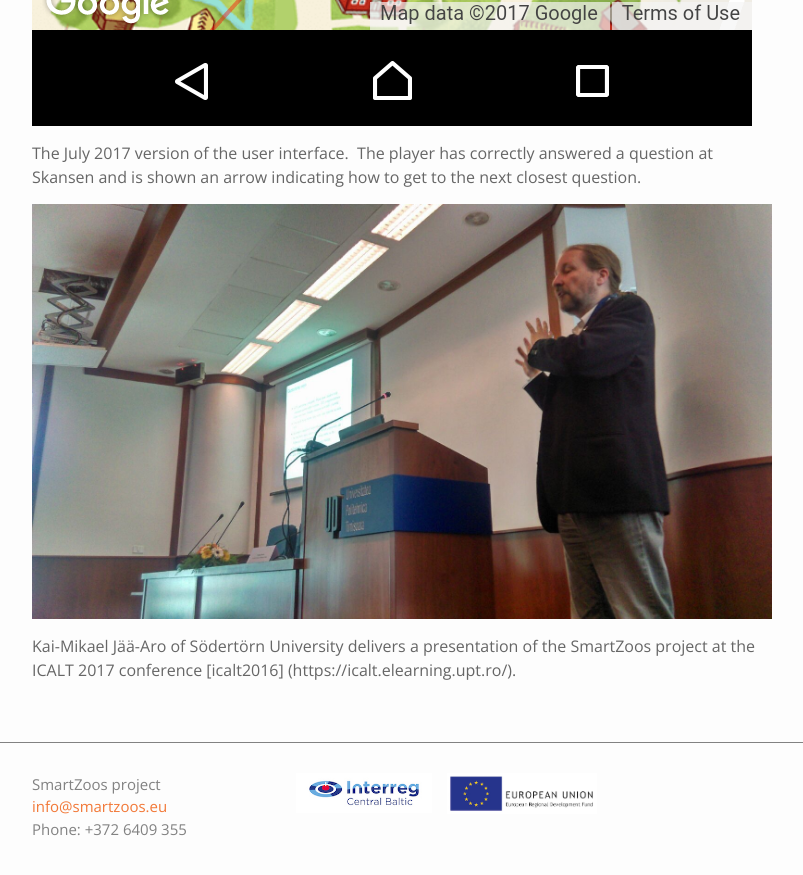
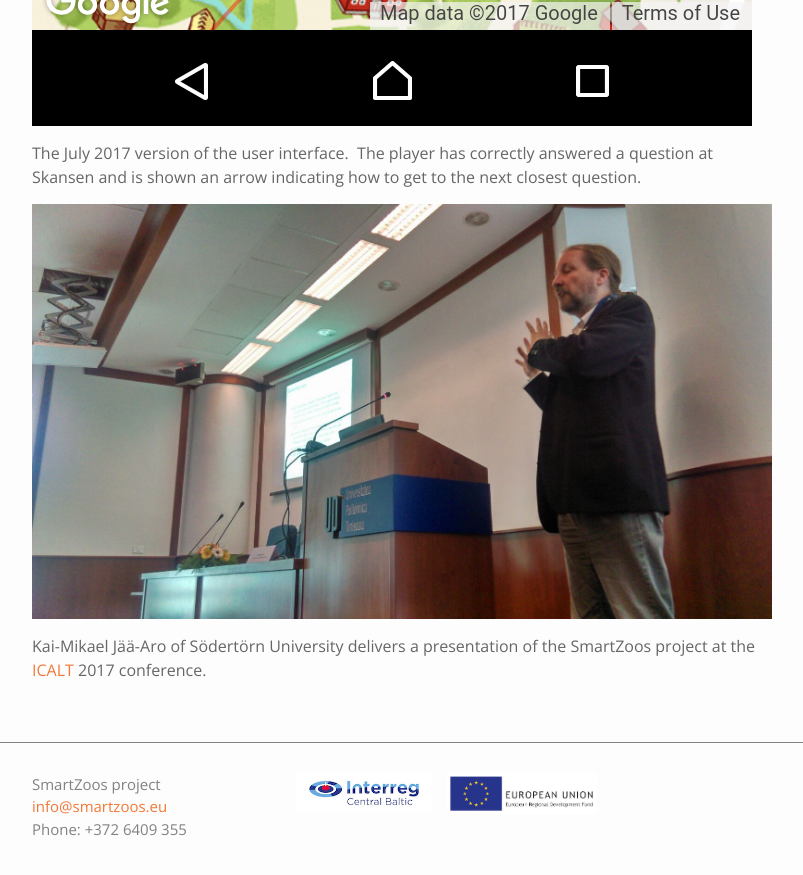
Before and after one commit to tammets/SmartZoosSite, a Jekyll site: the page built from _posts/2017-08-31-8.markdown, in a window 1280 px wide and 900 px high, scrolled down 2001 px. Shown: the top 875 px of the window, without its empty margins (238-1041 px from the left). Built offline with Jekyll 4.4.1, drawn with Linux system fonts in a browser that asks for light colours.

Commit message:
Updated news section with latest items

```diff
--- a/_posts/2017-08-31-8.markdown
+++ b/_posts/2017-08-31-8.markdown
@@ -14,4 +14,6 @@ The July 2017 version of the user interface.  The player has correctly answered
 
 ![Skansen-2](/images/blog-posts/2017/IMG_2633.JPG)
 
-Kai-Mikael Jää-Aro of Södertörn University delivers a presentation of the SmartZoos project at the ICALT 2017 conference [icalt2016] (https://icalt.elearning.upt.ro/).
+Kai-Mikael Jää-Aro of Södertörn University delivers a presentation of the SmartZoos project at the [ICALT][icalt] 2017 conference.
+
+[icalt]: https://icalt.elearning.upt.ro/
```
Also changed, not shown: _posts/2017-04-24-11.markdown (added, +9 -0 lines), _posts/2017-05-25-12.markdown (added, +9 -0 lines), images/blog-posts/2017/IMG_2154.JPG (added).
